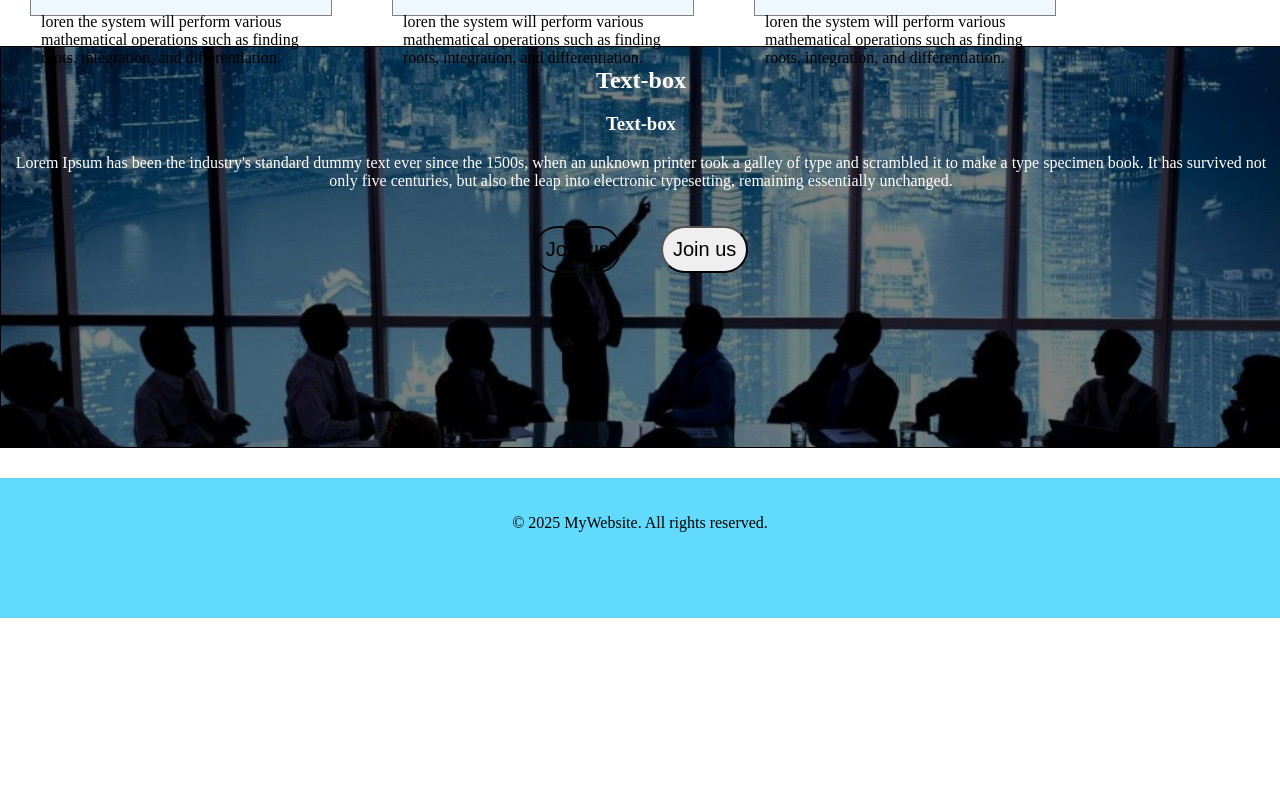
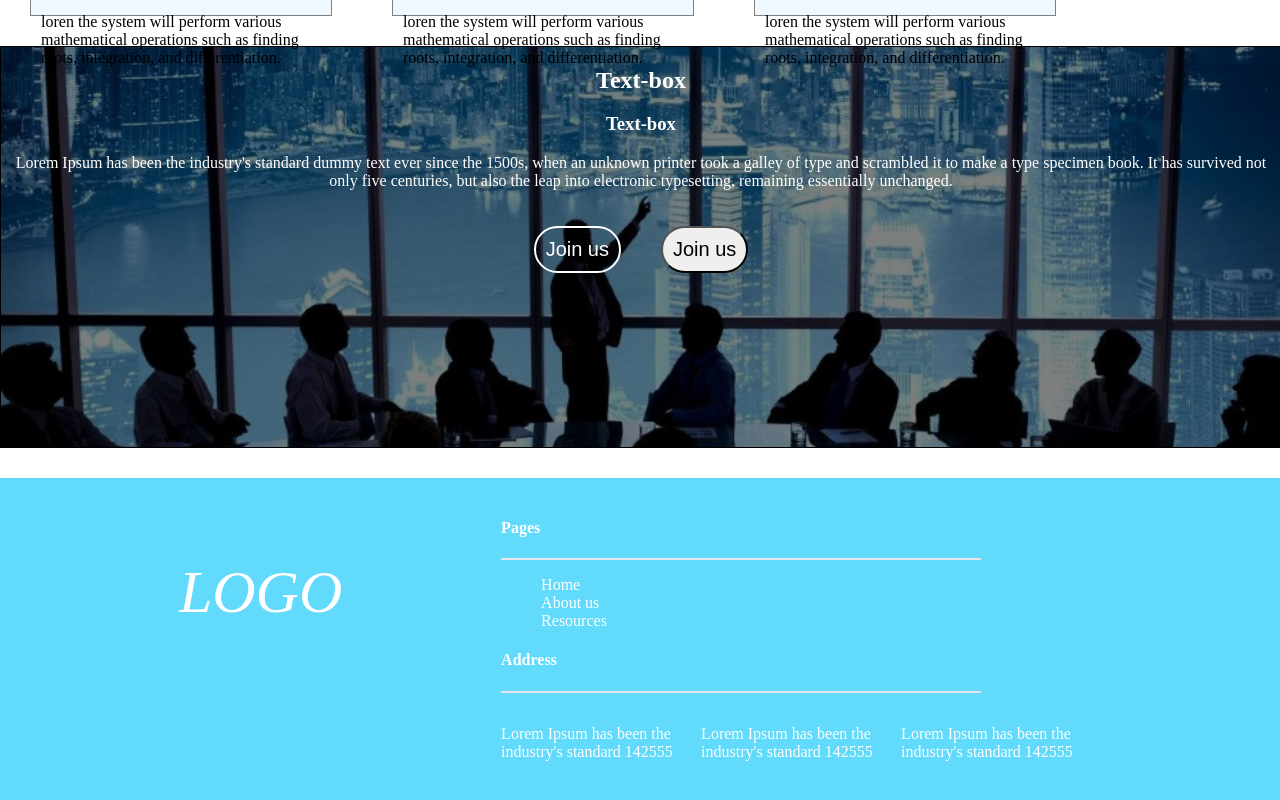
Before and after one commit to rajendrachoudhary1/nrepo, a React (Create React App) app: page / in a window 1280 px wide. Shown: the part 3266-4066 px from the top of the page. Before the commit the page ends 3884 px from the top, so only its background shows below. Built offline with nearby package versions, Linux system fonts and the light colour scheme.

Commit message:
add footer

```diff
--- a/src/App.css
+++ b/src/App.css
@@ -131,12 +131,7 @@
   flex-wrap: wrap;
   /* border: 1px solid bisque; */
 }
-.footer{
-  height: 100px;
-  background-color: #61dafb;
-  text-align: center;
-  padding: 20px;
-}
+
 .text-parts{
   width: 100%;
   border: 1px solid black;
@@ -171,8 +166,10 @@
 }
 .btn1{
   background: transparent;
-  border: 2px solid rgb(8, 8, 8);
+  border: 2px solid white;
+  color: white;
 }
+
 .underline {
   display: block;
   width: 80%;
@@ -281,3 +278,39 @@
 .news{
    padding: 10px;
 }
+.footer{
+
+  background-color: #61dafb;
+  /* text-align: center; */
+  padding: 20px;
+  height: 50vh;
+}
+.footermain{
+  display: flex;
+  justify-content: space-evenly;
+}
+.footermain h4{
+  color: white;
+}
+
+.footerlogo p{
+  font-size: 60px;
+  color: white;
+  font-style: italic;
+}
+.footerdetails ul li{
+       list-style-type: none;
+}
+.footerdetails ul li a{
+      text-decoration: none;
+      color: white;
+}
+
+.footer-address{
+  display: flex;
+
+}
+.footer-address p{
+  width: 200px;
+  color: white;
+}
--- a/src/App.js
+++ b/src/App.js
@@ -1,5 +1,5 @@
 import React from 'react';
-import Homepage from './Homepage';
+import Homepage from './pages/Homepage';
 
 function App() {
   return (
--- a/src/Homepage.js
+++ /dev/null
@@ -1,29 +0,0 @@
-import './App.css';
-import React from 'react';
-import Card from './component/Card';
-import Header from './component/Header';
-import Aboutus from './component/Aboutus';
-import ResponsibleTech from './component/ResponsibleTech';
-import Ourprocess from './component/Ourprocess';
-import Artical from './component/Artical';
-import Abovefooter from './component/Abovefooter';
-import Services from './component/Services';
-import Footer from './component/Footer';
-
-function Homepage(){
-    return(
-        <>
-
-        <Header/>
-        <Aboutus/>
-        <Services/>
-        <ResponsibleTech/>
-        <Ourprocess/>
-        <Artical/>
-        <Abovefooter/>
-        <Footer/>
-
-        </>
-    )
-}
-export default Homepage;
--- a/src/component/Abovefooter.js
+++ b/src/component/Abovefooter.js
@@ -13,7 +13,7 @@ function Abovefooter(){
 
              <div className='btn-class'>
               <button className='btn1'>Join us</button>
-              <button>Join us</button>
+              <button className='btn2'>Join us</button>
              </div>
            </div>
         </section>
--- a/src/component/Footer.js
+++ b/src/component/Footer.js
@@ -6,7 +6,32 @@ function Footer(){
      return(
         <>
         <footer className='footer'>
-           <p>&copy; 2025 MyWebsite. All rights reserved.</p>
+            <div className='footermain'>
+               <div className='footerlogo'>
+                  <p>LOGO</p>
+               </div>
+               <div className='footerdetails'>
+                   <h4>Pages</h4>
+                   <p className='underline'></p>
+                   <ul>
+                     <li><a href='#home'>Home</a></li>
+                     <li> <a href='#Aboutus'>About us</a></li>
+                     <li><a href='#Resources'>Resources</a></li>
+                   </ul>
+
+                   <h4>Address</h4>
+                   <p className='underline'></p>
+
+                   <div className='footer-address'>
+                     <p>Lorem Ipsum has been the industry's standard
+                     142555</p>
+                     <p>Lorem Ipsum has been the industry's standard
+                     142555</p>
+                     <p>Lorem Ipsum has been the industry's standard
+                     142555</p>
+                   </div>
+               </div>
+            </div>
         </footer>
         </>
      )
--- /dev/null
+++ b/src/pages/Homepage.js
@@ -0,0 +1,29 @@
+import '../App.css';
+import React from 'react';
+import Card from '../component/Card';
+import Header from '../component/Header';
+import Aboutus from '../component/Aboutus';
+import ResponsibleTech from '../component/ResponsibleTech';
+import Ourprocess from '../component/Ourprocess';
+import Artical from '../component/Artical';
+import Abovefooter from '../component/Abovefooter';
+import Services from '../component/Services';
+import Footer from '../component/Footer';
+
+function Homepage(){
+    return(
+        <>
+
+        <Header/>
+        <Aboutus/>
+        <Services/>
+        <ResponsibleTech/>
+        <Ourprocess/>
+        <Artical/>
+        <Abovefooter/>
+        <Footer/>
+
+        </>
+    )
+}
+export default Homepage;
```
